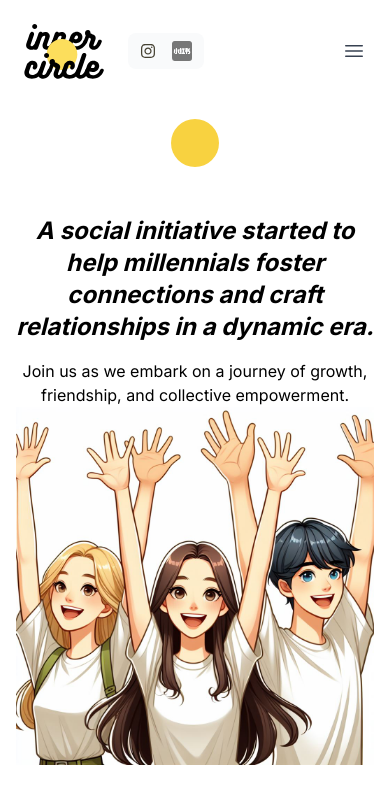
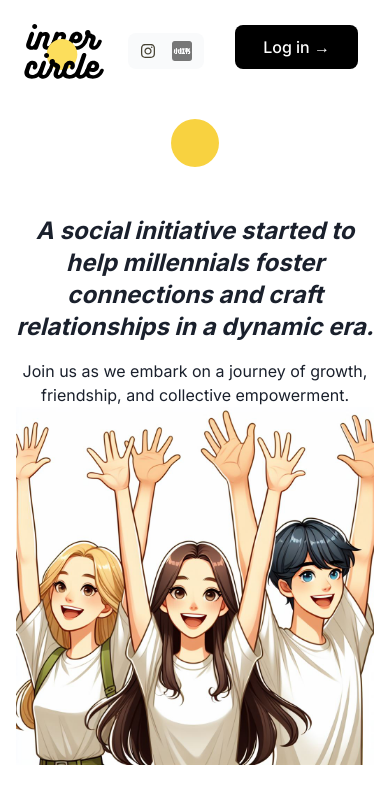
Before and after one commit to manapixels/innercircle, a Next.js app: page / in a window 390 px wide. Shown: the top 804 px of the page. Built offline with nearby package versions, Linux system fonts and the light colour scheme; no server answers.

Commit message:
Add LoggedInUser avatar when logged in

```diff
--- a/package.json
+++ b/package.json
@@ -11,11 +11,13 @@
     "generate-types": "npx supabase gen types typescript --project-id 'rshggwxwrmtmsllwrgmz' --schema public > ./src/app/lib/definitions.ts"
   },
   "dependencies": {
-    "@headlessui/react": "^1.7.18",
+    "@chakra-ui/react": "^2.8.2",
+    "@emotion/react": "^11.11.4",
+    "@emotion/styled": "^11.11.0",
     "@supabase/ssr": "^0.1.0",
     "@supabase/supabase-js": "^2.39.6",
     "bcrypt": "^5.1.1",
-    "framer-motion": "^11.0.6",
+    "framer-motion": "^11.0.8",
     "next": "14.1.0",
     "react": "^18",
     "react-dom": "^18",
--- a/src/app/_components/Header.tsx
+++ b/src/app/_components/Header.tsx
@@ -4,6 +4,7 @@ import AuthForm from './auth/auth-form';
 import { FaInstagram } from 'react-icons/fa';
 import { createClient } from '../_utils/supabase/server';
 import { headers } from 'next/headers';
+import LoggedInUser from './LoggedInUser';
 
 export default async function Header() {
 
@@ -15,15 +16,13 @@ export default async function Header() {
     data: { user },
   } = await supabase.auth.getUser()
 
-  console.log(user, pathname)
-
   return (
     <header>
       <nav
         className="mx-auto flex max-w-7xl items-center justify-between p-6"
         aria-label="Global"
       >
-        <div className="flex lg:flex-1 gap-6 items-center">
+        <div className="flex lg:flex gap-6 items-center">
           <a href="/" className="-m-1.5 p-1.5">
             <Image
               className="relative"
@@ -56,28 +55,6 @@ export default async function Header() {
               />
             </Link>
           </div>
-        </div>
-        <div className="flex lg:hidden">
-          <button
-            type="button"
-            className="-m-2.5 inline-flex items-center justify-center rounded-md p-2.5 text-gray-700"
-          >
-            <span className="sr-only">Open main menu</span>
-            <svg
-              className="h-6 w-6"
-              fill="none"
-              viewBox="0 0 24 24"
-              strokeWidth="1.5"
-              stroke="currentColor"
-              aria-hidden="true"
-            >
-              <path
-                strokeLinecap="round"
-                strokeLinejoin="round"
-                d="M3.75 6.75h16.5M3.75 12h16.5m-16.5 5.25h16.5"
-              />
-            </svg>
-          </button>
         </div>
         <div className="hidden lg:flex lg:gap-x-4 bg-gray-50 rounded-lg px-3 items-center text-sm">
           <div className="flex">
@@ -113,9 +90,8 @@ export default async function Header() {
             </Link>
           </div>
         </div>
-        <div className="hidden lg:flex lg:flex-1 lg:justify-end">
-          <AuthForm />
-        </div>
+        {user?.id ? <LoggedInUser user={user} /> : <AuthForm />}
+
       </nav>
     </header>
   );
--- a/src/app/_components/LoggedInUser.tsx
+++ b/src/app/_components/LoggedInUser.tsx
@@ -0,0 +1,38 @@
+"use client"
+
+import { User } from '@supabase/supabase-js';
+import { UserType, signOut } from '../_lib/actions';
+import {
+  Avatar,
+  Menu,
+  MenuButton,
+  MenuItem,
+  MenuList,
+} from '@chakra-ui/react';
+import { RiLogoutCircleRLine, RiUser3Fill, RiUser4Fill } from "react-icons/ri";
+import Link from 'next/link';
+
+export default function LoggedInUser({ user }: { user: User }) {
+  const profile = user?.user_metadata as UserType;
+
+  return (
+    <div>
+      <Menu>
+        <MenuButton className="rounded-full">
+          <Avatar
+            size="md"
+            src={profile?.avatar_url || ''}
+            bg="gray.100"
+            icon={
+              <RiUser4Fill className="fill-gray-500" />
+            }
+          />
+        </MenuButton>
+        <MenuList minWidth="150px">
+          <MenuItem as={Link} href="/profile" icon={<RiUser3Fill />}>My Profile</MenuItem>
+          <MenuItem icon={<RiLogoutCircleRLine />} onClick={async () =>  await signOut()}>Log out</MenuItem>
+        </MenuList>
+      </Menu>
+    </div>
+  );
+}
--- a/src/app/_lib/actions.tsx
+++ b/src/app/_lib/actions.tsx
@@ -1,13 +1,13 @@
-"use server"
+'use server';
 
-import { redirect } from 'next/navigation'
-import { createClient } from '../_utils/supabase/server'
+import { redirect } from 'next/navigation';
+import { createClient } from '../_utils/supabase/server';
 // import { createContext, useState, useEffect, useContext } from 'react';
-import { Tables } from './definitions'
+import { Tables } from './definitions';
 // import { dummyEvents } from '@/app/_lib/dummyData';
 
-export type EventType = Tables<'events'>
-export type UserType = Tables<'profiles'> & { email?: string }
+export type EventType = Tables<'events'>;
+export type UserType = Tables<'profiles'> & { email?: string };
 
 // type StoreContextType = {
 //   events: EventType[]
@@ -136,7 +136,7 @@ export type UserType = Tables<'profiles'> & { email?: string }
 // }
 
 export const signUpNewUser = async (email, password) => {
-  const supabase = createClient()
+  const supabase = createClient();
   const { data, error } = await supabase.auth.signUp({
     email,
     password,
@@ -148,35 +148,36 @@ export const signUpNewUser = async (email, password) => {
       //   name
       // }
     },
-  })
-  if (error) return error
-  return data
-}
+  });
+  if (error) return error;
+  return data;
+};
 
 export const signInWithEmail = async (email, password) => {
-  "use server";
-  const supabase = createClient()
+  'use server';
+  const supabase = createClient();
   const { error } = await supabase.auth.signInWithPassword({
     email,
     password,
-  })
+  });
 
   if (error) {
-    return redirect("/login?message=Could not authenticate user");
+    return redirect('/login?message=Could not authenticate user');
   }
 
-  return redirect("/protected");
+  return redirect('/protected');
   // if (error) return error
   // return data
-}
+};
 
 export const signOut = async () => {
-  const supabase = createClient()
-  const { error } = await supabase.auth.signOut()
-  if (error) return false
-  return true
+  const supabase = createClient();
+  const { error } = await supabase.auth.signOut();
+  if (error) {
+    return error;
   }
-
+  return true;
+};
 
 /**
  * Fetch a single user
@@ -184,61 +185,56 @@ export const signOut = async () => {
  * @param {function} setState Optionally pass in a hook or callback to set the state
  */
 export const fetchUser = async (userId, setState) => {
-  const supabase = createClient()
+  const supabase = createClient();
   try {
-    let { data } = await supabase
-      .from('users')
-      .select(`*`)
-      .eq('id', userId)
+    let { data } = await supabase.from('users').select(`*`).eq('id', userId);
 
     if (data?.[0]) {
       let user = data[0] as UserType;
-      if (setState) setState(user)
-      return user
+      if (setState) setState(user);
+      return user;
     }
-    return null
+    return null;
   } catch (error) {
-    console.log('error', error)
-    return error
+    console.log('error', error);
+    return error;
   }
-}
+};
 
 /**
  * Fetch all roles for the current user
  * @param {function} setState Optionally pass in a hook or callback to set the state
  */
 export const fetchUserRoles = async (setState) => {
-  const supabase = createClient()
+  const supabase = createClient();
   try {
-    let { data } = await supabase
-      .from('user_roles')
-      .select(`*`)
-    if (setState) setState(data)
-    return data
+    let { data } = await supabase.from('user_roles').select(`*`);
+    if (setState) setState(data);
+    return data;
   } catch (error) {
-    console.log('error', error)
-    return error
+    console.log('error', error);
+    return error;
   }
-}
+};
 
 /**
  * Fetch all events and their authors
  * @param {function} setState Optionally pass in a hook or callback to set the state
  */
 export const fetchEvents = async (setState) => {
-  const supabase = createClient()
+  const supabase = createClient();
   try {
     let { data } = await supabase
       .from('events')
       .select(`*`)
-      .order('created_at', { ascending: true })
-    if (setState) setState(data as EventType[])
-    return data
+      .order('created_at', { ascending: true });
+    if (setState) setState(data as EventType[]);
+    return data;
   } catch (error) {
-    console.log('error', error)
-    return error
+    console.log('error', error);
+    return error;
   }
-}
+};
 
 /**
  * Insert a new event into the DB
@@ -252,12 +248,7 @@ export const fetchEvents = async (setState) => {
  * @param {number} price The event price
  * @param {string} price_currency The event price currency
  */
-export const addEvent = async (name, description, user_id, date_start, date_end, location, location_country, price, price_currency) => {
-  const supabase = createClient()
-  try {
-    let { data } = await supabase
-      .from('events')
-      .insert([{
+export const addEvent = async (
   name,
   description,
   user_id,
@@ -266,30 +257,47 @@ export const addEvent = async (name, description, user_id, date_start, date_end,
   location,
   location_country,
   price,
-        price_currency
-      }])
-      .select(`*`)
-    return data as EventType[]
+  price_currency,
+) => {
+  const supabase = createClient();
+  try {
+    let { data } = await supabase
+      .from('events')
+      .insert([
+        {
+          name,
+          description,
+          user_id,
+          date_start,
+          date_end,
+          location,
+          location_country,
+          price,
+          price_currency,
+        },
+      ])
+      .select(`*`);
+    return data as EventType[];
   } catch (error) {
-    console.log('error', error)
-    return error
+    console.log('error', error);
+    return error;
   }
-}
+};
 
 /**
  * Delete an event from the DB
  * @param {number} event_id
  */
 export const deleteEvent = async (event_id) => {
-  const supabase = createClient()
+  const supabase = createClient();
   try {
     let { data } = await supabase
       .from('events')
       .delete()
-      .match({ id: event_id })
-    return data
+      .match({ id: event_id });
+    return data;
   } catch (error) {
-    console.log('error', error)
-    return error
+    console.log('error', error);
+    return error;
   }
-}
+};
```
Also changed, not shown: src/app/layout.tsx (+9 -6 lines), 1 other file (tests, documents, lock files or other folders). Lines whose indentation alone changed are shown as unchanged.
